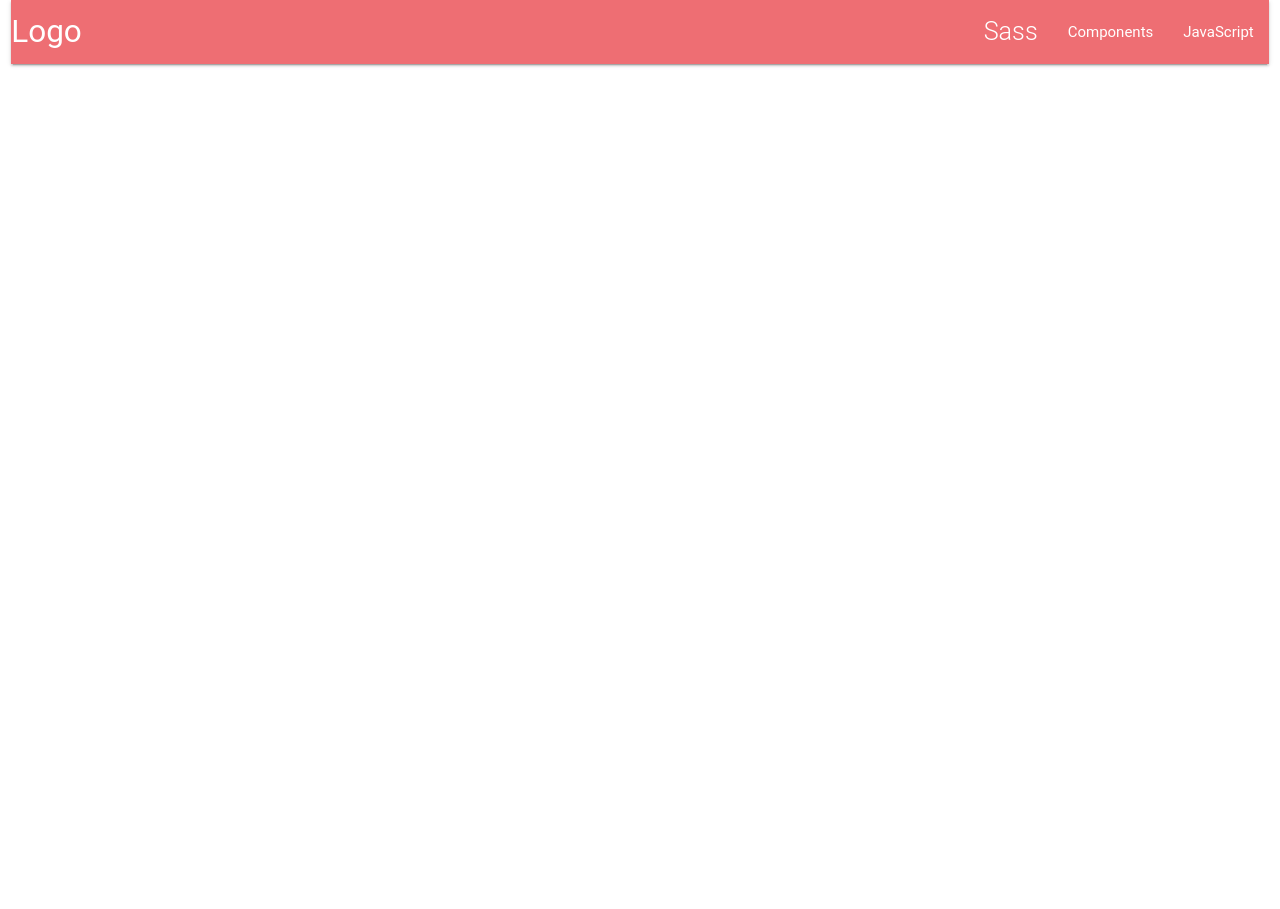
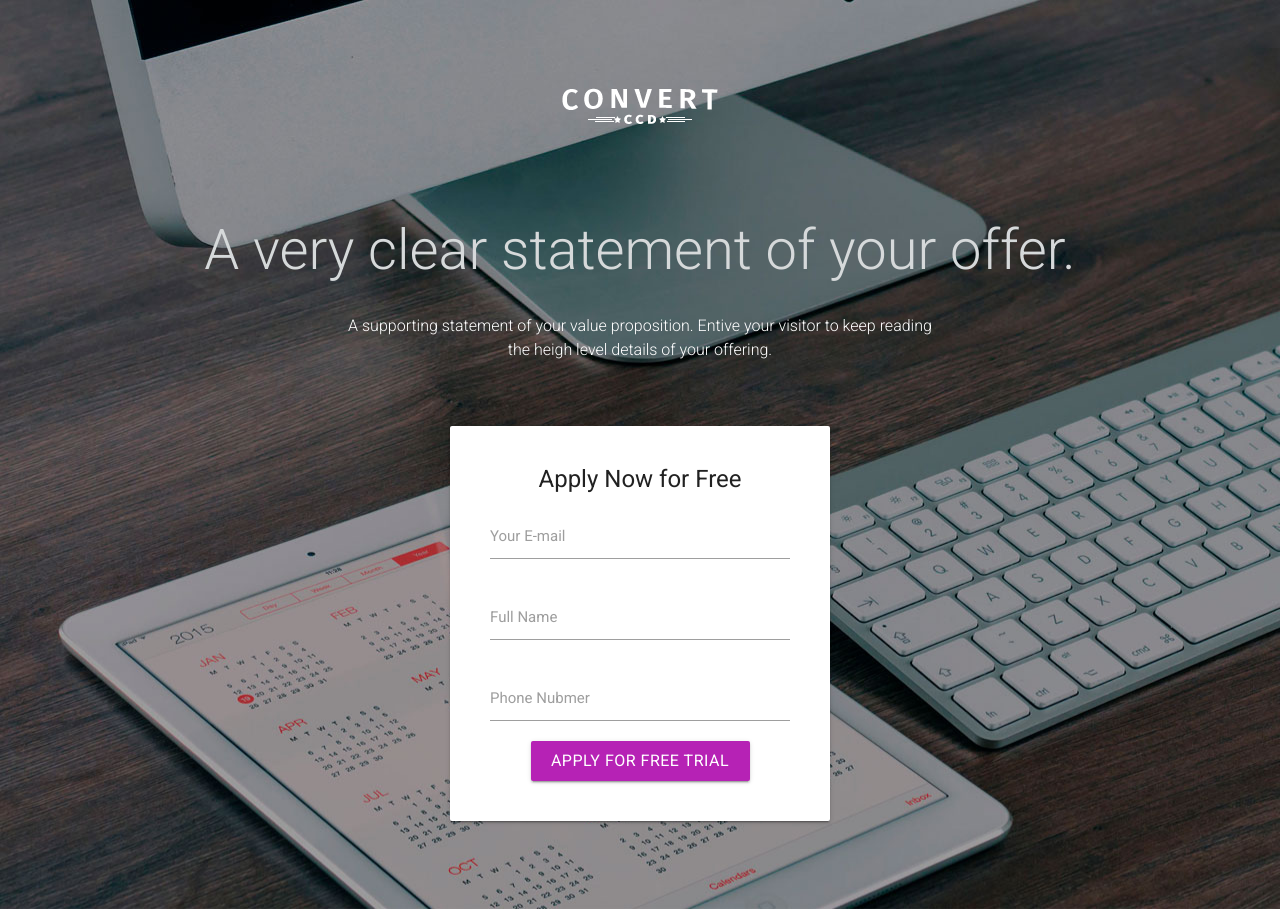
Before and after one commit to nesslaen/convert_materialize, a website: page app/index.html in a window 1280 px wide. Before the commit the page ends 800 px from the top, so only its background shows below. Drawn offline with nearby package versions, Linux system fonts and the light colour scheme.

Commit message:
header v processe

```diff
--- a/app/index.html
+++ b/app/index.html
@@ -4,26 +4,32 @@
 		<title>Testing materialize</title>
 		<meta charset="utf-8">
 		<link href="https://fonts.googleapis.com/icon?family=Material+Icons" rel="stylesheet">
-		<link type="text/css" rel="stylesheet" href="css/style.min.css"  media="screen,projection"/>
-		<meta name="viewport" content="width=device-width, initial-scale=1.0"/>
+		<link href="https://fonts.googleapis.com/css?family=Roboto:300,300i,400,400i,500,500i,700,700i" rel="stylesheet">
+		<link type="text/css" rel="stylesheet" href="css/style.min.css"/>
+		<meta name="viewport" content="width=device-width, initial-scale=1.0">
     </head>
 
     <body>
 		<header>
-			<div class="row">
-				<div class="col s12">
-					<nav>
-						<div class="nav-wrapper">
-							<a href="#" class="brand-logo left">Logo</a>
-							<ul id="nav-mobile" class="right hide-on-med-and-down">
-								<li><a class="flow-text" href="sass.html">Sass</a></li>
-								<li><a href="badges.html">Components</a></li>
-								<li><a href="collapsible.html">JavaScript</a></li>
-							</ul>
-						</div>
-					</nav>
-				</div>
-			</div>
+			<a class="logo" href="#"></a>
+			<h1 class="center-align">A very clear statement of your offer.</h1>
+			<p class="center-align">A supporting statement of your value proposition. Entive your visitor to keep reading the heigh level details of your offering.</p>
+			<form class="card form" action="#">
+				<h2 class="center">Apply Now for Free</h2>
+				<div class="input-field">
+					<input id="email" type="email" class="validate" required="">
+					<label for="email">Your E-mail</label>
+      			</div>
+      			<div class="input-field">
+					<input id="fullname" type="text" class="validate" required="">
+					<label for="fullname">Full Name</label>
+      			</div>
+      			<div class="input-field">
+					<input id="phonenumber" type="tel" class="validate" required="">
+					<label for="phonenumber">Phone Nubmer</label>
+      			</div>
+      			<button class="btn waves-effect waves-light" type="submit" name="action">Apply for free trial</button>
+			</form>
 		</header>
 
 
@@ -31,7 +37,6 @@
 
 
 
-      <!--Import jQuery before materialize.js-->
       <script type="text/javascript" src="https://code.jquery.com/jquery-3.2.1.min.js"></script>
       <script type="text/javascript" src="../src/js/bin/materialize.min.js"></script>
 	</body>
--- /dev/null
+++ b/src/scss/components/_header.scss
@@ -0,0 +1,60 @@
+header{
+	padding: 88px;
+	background-image: url(../img/bgtop.jpg);
+	max-width: 1600px;
+	margin: 0 auto;
+	h1{
+		font-weight: 300;
+		font-size: 56px;
+		color: #D6D9DA;
+		margin: 0 0 32px;
+	}
+	p{
+		font-size: 16px;
+		font-weight: 300;
+		margin: 0 auto 64px;
+		color: #fff;
+		width: 608px;
+	}
+}
+
+.logo{
+	display: block;
+	width: 156px;
+    margin: 0 auto $headerlogo_margin_bottom;
+	&::before{
+		display: block;
+		content: '';
+		background: url(../img/logo.png);
+		height: 36px;
+	}
+}
+
+
+.form{
+	width: 380px;
+	padding: 40px;
+	margin: 0 auto;
+	h2{
+		font-size: 24px;
+		font-weight: normal;
+		margin-top: 0;
+	}
+}
+
+.btn{
+	height: 40px;
+	line-height: 40px;
+	padding: 0 20px;
+	font-size: 16px;
+	background-color: #B622B5;
+	width: 219px;
+    margin: 0 auto;
+    display: block;
+	&:hover{
+		background-color: darken(#B622B5, 15%);
+	}
+	&:focus{
+		background-color: darken(#B622B5, 15%);
+	}
+}
--- a/src/scss/components/_variables.scss
+++ b/src/scss/components/_variables.scss
@@ -341,3 +341,9 @@ $collection-line-height: 1.5rem !default;
 // ==========================================================================
 
 $progress-bar-color: $secondary-color !default;
+
+
+
+// 25. Header
+
+$headerlogo_margin_bottom: 96px;
--- a/src/scss/style.scss
+++ b/src/scss/style.scss
@@ -16,3 +16,19 @@
 @import "components/navbar";
 @import "components/typography";
 @import "components/grid";
+@import "components/forms/forms";
+@import "components/buttons";
+@import "components/waves";
+@import "components/cards";
+
+//header
+@import "components/header";
+
+body{
+	background-color: #ccc;
+	min-width: 320px;
+}
+
+*{
+	box-sizing: border-box;
+}
```
Also changed, not shown: app/css/style.min.css.
